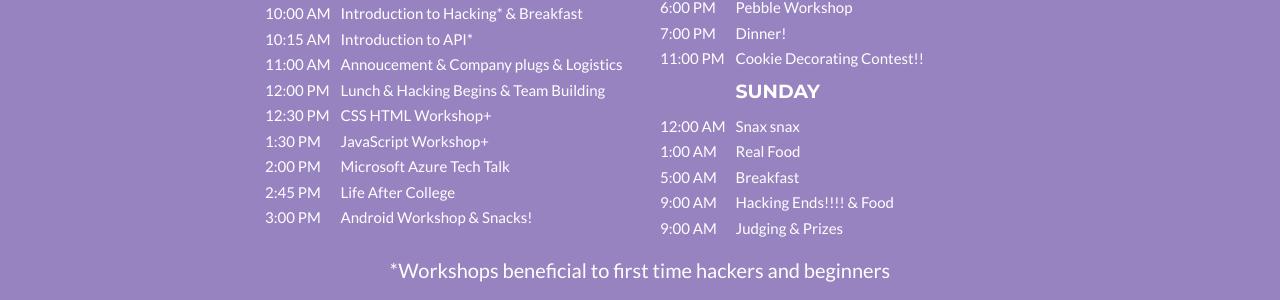
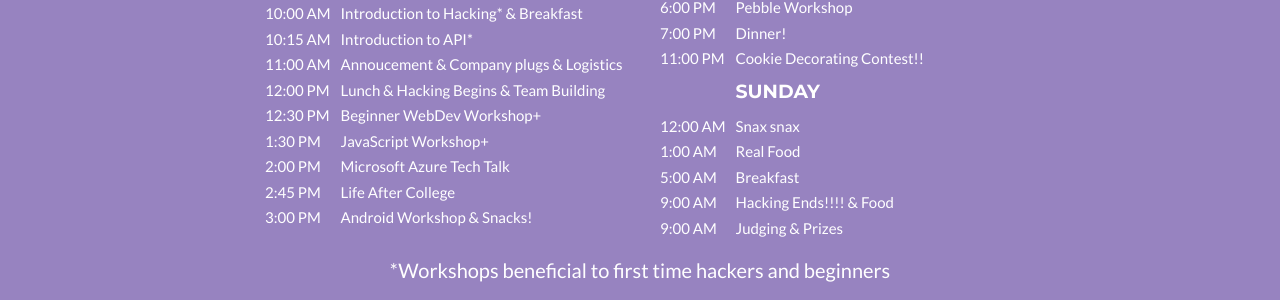
Before and after one commit to ruhackhers/ruhackhers-2016, a Jekyll site: the page built from index.html, in a window 1280 px wide and 900 px high, scrolled down 1815 px. Shown: the part 154-454 px from the top of the window. Built offline with Jekyll 4.4.1, drawn with Linux system fonts in a browser that asks for light colours; a style sheet for code colours, icons or effects is not loaded.

Commit message:
sched update

```diff
--- a/_includes/schedule.html
+++ b/_includes/schedule.html
@@ -71,7 +71,7 @@
 					</tr>
 					<tr>
 						<td class="tg-031e">12:30 PM</td>
-						<td class="tg-031e">CSS HTML Workshop+</td>
+						<td class="tg-031e">Beginner WebDev Workshop+</td>
 					</tr>
 					<tr>
 						<td class="tg-031e">1:30 PM</td>
```
